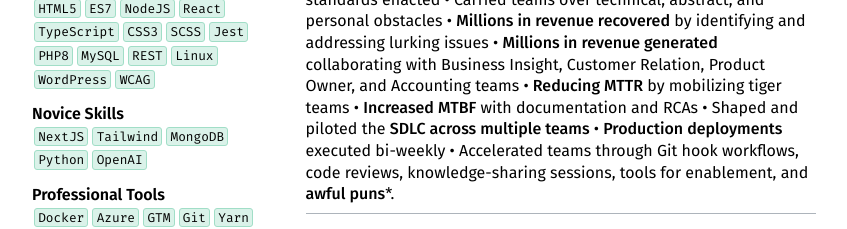
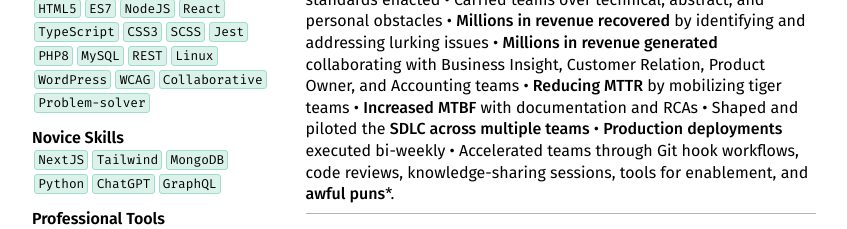
Before and after one commit to hahn208/resume-react, a React (Create React App) app: page / in a window 1280 px wide. Shown: the part 405-634 px from the top of the page, without its empty margins (216-1063 px from the left). Built offline with nearby package versions, Linux system fonts and the light colour scheme.

Commit message:
Added soft skills

```diff
--- a/src/App.tsx
+++ b/src/App.tsx
@@ -26,8 +26,8 @@
 const education: ExperienceType[] = require('./data/education.json');
 
 const skillSet: { [key: string]: string[] } = {
-    'pro': ['HTML5', 'ES7', 'NodeJS', 'React', 'TypeScript', 'CSS3', 'SCSS', 'Jest', 'PHP8', 'MySQL', 'REST', 'Linux', 'WordPress', 'WCAG'],
-    'new': ['NextJS', 'Tailwind', 'MongoDB', 'Python', 'OpenAI'],
+    'pro': ['HTML5', 'ES7', 'NodeJS', 'React', 'TypeScript', 'CSS3', 'SCSS', 'Jest', 'PHP8', 'MySQL', 'REST', 'Linux', 'WordPress', 'WCAG', 'Collaborative', 'Problem-solver'],
+    'new': ['NextJS', 'Tailwind', 'MongoDB', 'Python', 'ChatGPT', 'GraphQL'],
     'tools': ['Docker', 'Azure', 'GTM', 'Git', 'Yarn', 'npm', 'JetBrains', 'Jira', 'Figma', 'Photoshop']
 };
 
```
